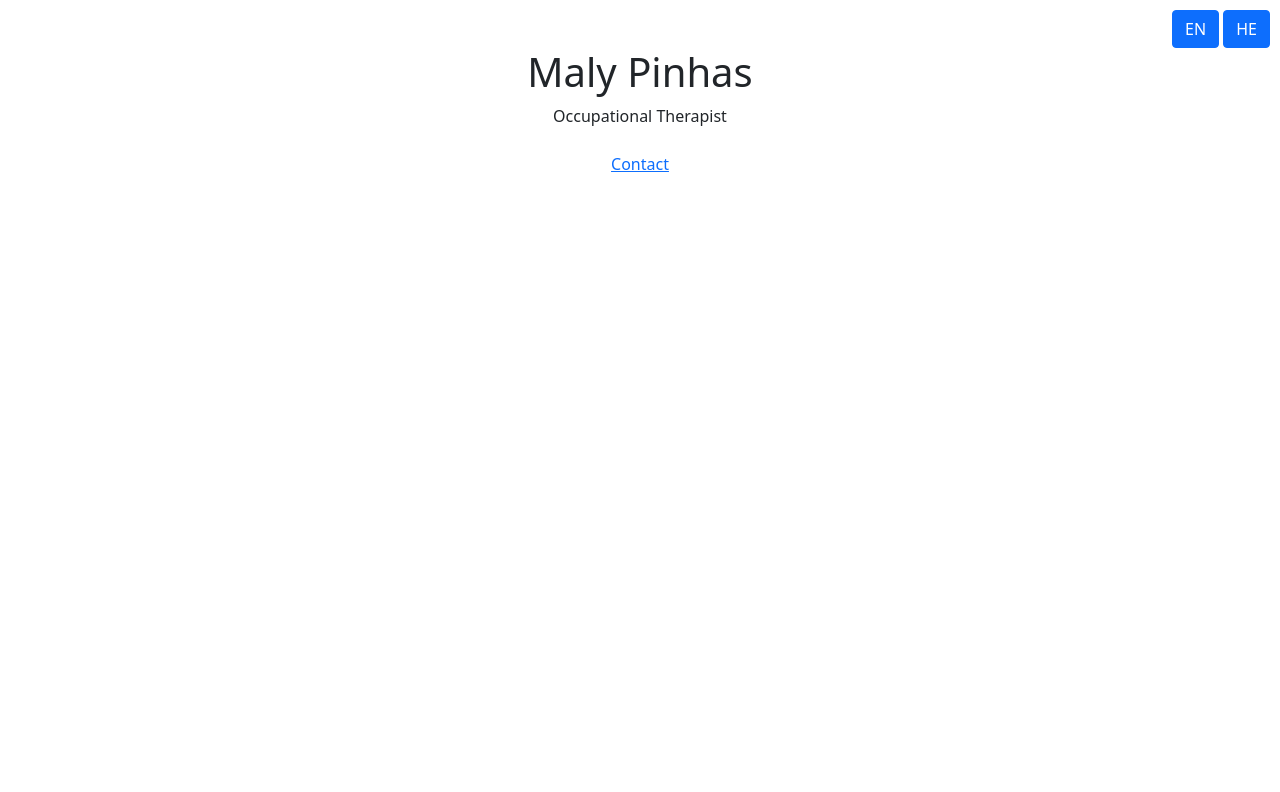
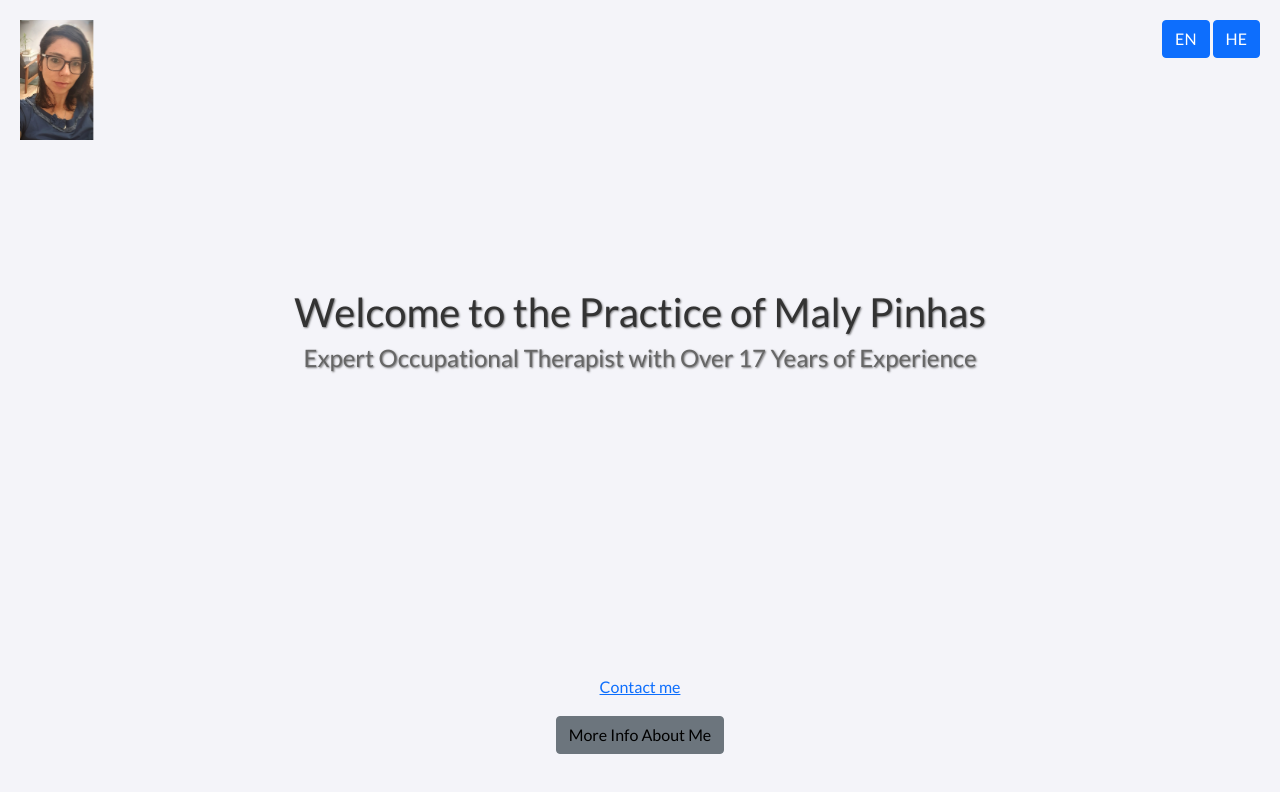
Before and after one commit to yoelp2k/my-ot, a plain HTML site: page index.html in a window 1280 px wide. Drawn offline with nearby package versions, Linux system fonts and the light colour scheme.

Commit message:
added image. restyled

```diff
--- a/en.json
+++ b/en.json
@@ -1,7 +1,9 @@
 {
     "title": "Maly Pinhas - Occupational Therapist",
-    "heading": "Maly Pinhas",
-    "description": "Occupational Therapist",
-    "contact": "Contact",
+    "heading": "Welcome to the Practice of Maly Pinhas",
+    "subheading": "Expert Occupational Therapist with Over 17 Years of Experience",
+    "description": "I am Maly Pinhas, a passionate occupational therapist with over 15 years of diverse experience. I hold a master's degree in occupational therapy and have worked extensively across different settings. My experience includes leading a team of therapists at a local institute and running my own clinic where I focused on parent counseling, group sessions, and personalized one-on-one sessions. Currently, my practice primarily supports adults with ADHD through the cognitive-functional (CogFun) approach, which focuses on practical, tailored strategies to improve daily functioning and overall well-being. I am committed to providing compassionate and effective care, helping individuals navigate their unique challenges. If you need support, please don't hesitate to contact me.",
+    "contact": "Contact me",
+    "more": "More Info About Me",
     "email": "maly@my-ot.eu"
 }
--- a/index.html
+++ b/index.html
@@ -4,57 +4,41 @@
     <meta charset="UTF-8">
     <meta name="viewport" content="width=device-width, initial-scale=1.0">
     <title id="title">Maly Pinhas - Occupational Therapist</title>
-    <!-- Bootstrap CSS -->
-    <link href="https://cdn.jsdelivr.net/npm/bootstrap@5.1.3/dist/css/bootstrap.min.css" rel="stylesheet">
-    <!-- Custom CSS for Dark Mode and other styling -->
-    <style>
-        body {
-            transition: background-color 0.3s ease;
-            background-color: #fff; /* Light mode */
-            color: #212529;
-        }
-
-        @media (prefers-color-scheme: dark) {
-            body {
-                background-color: #333; /* Dark mode */
-                color: #f8f9fa;
-            }
-
-            .btn-primary {
-                background-color: #555;
-                border-color: #666;
-            }
-
-            .btn-primary:hover {
-                background-color: #666;
-            }
-        }
-
-        .language-selector {
-            position: absolute;
-            top: 10px;
-            right: 10px;
-        }
-    </style>
 </head>
 <body>
+    <img src="maly-portrait.jpg" alt="Maly Pinhas Portrait" id="portrait">
     <div class="container mt-5">
         <div class="language-selector">
             <button class="btn btn-primary" onclick="switchLanguage('en')">EN</button>
             <button class="btn btn-primary" onclick="switchLanguage('he')">HE</button>
         </div>
-        <header class="text-center mb-4">
-            <h1 id="heading">Maly Pinhas</h1>
-            <p id="description">Occupational Therapist</p>
-        </header>
-        <section class="contact text-center">
-            <p id="contact">Contact: <a href="mailto:maly@my-ot.eu">maly@my-ot.eu</a></p>
-        </section>
+        <div class="container text-center mt-5 d-flex flex-column min-vh-100">
+            <header class="mt-auto">
+                <h1 id="heading">Welcome to the Practice of Maly Pinhas</h1>
+                <h4 id="subheading">Expert Occupational Therapist with Over 15 Years of Experience</h4>
+            </header>
+            <div class="mb-3">
+                <!-- Other content if needed -->
+            </div>
+            <div class="mt-auto mb-5">
+                <p id="contact-link"><a href="mailto:maly@my-ot.eu" class="btn btn-link">Contact Me</a></p>
+                <button id="more-info-btn" class="btn btn-info" type="button" data-bs-toggle="collapse" data-bs-target="#moreInfo" aria-expanded="false" aria-controls="moreInfo">
+                    More Info About Me
+                </button>
+                <div class="collapse" id="moreInfo">
+                    <div class="card card-body">
+                        <p id="description">Occupational Therapist description...</p>
+                    </div>
+                </div>
+            </div>
+        </div>
     </div>
-
-    <!-- Bootstrap JS Bundle (includes Popper) -->
+    <img src="./maly-portrait.jpg" alt="Maly Pinhas Portrait" id="portrait">
+    <link href="https://fonts.googleapis.com/css2?family=Lato:wght@400;700&display=swap" rel="stylesheet">
     <script src="https://cdn.jsdelivr.net/npm/bootstrap@5.1.3/dist/js/bootstrap.bundle.min.js"></script>
-    <!-- Language Switching Script -->
+    <link href="https://cdn.jsdelivr.net/npm/bootstrap@5.1.3/dist/css/bootstrap.min.css" rel="stylesheet">
+    <link href="https://fonts.googleapis.com/css2?family=Merriweather:wght@400;700&display=swap" rel="stylesheet">
+    <link rel="stylesheet" href="style.css">
     <script src="script.js"></script>
 </body>
 </html>
--- a/script.js
+++ b/script.js
@@ -22,8 +22,10 @@ function switchLanguage(lang) {
 function applyTranslations(data) {
     document.getElementById('title').textContent = data.title;
     document.getElementById('heading').textContent = data.heading;
+    document.getElementById('subheading').textContent = data.subheading;
     document.getElementById('description').textContent = data.description;
-    document.getElementById('contact').innerHTML = `<a href="mailto:${data.email}">${data.contact}</a>`;
+    document.getElementById('more-info-btn').textContent = data.more;
+    document.getElementById('contact-link').innerHTML = `<a href="mailto:${data.email}">${data.contact}</a>`;
 }
 
 // Initialize with default language
--- a/style.css
+++ b/style.css
@@ -5,17 +5,22 @@
     box-sizing: border-box;
 }
 
+:root {
+    --background-color: #f4f4f9; /* Light theme background */
+    --text-color: #333; /* Dark text for light theme */
+    --primary-color: #007bff; /* Primary blue */
+    --secondary-color: #0056b3; /* Darker blue */
+    --contact-bg-light: rgba(255, 255, 255, 0.8); /* Semi-transparent background for light theme */
+    --contact-bg-dark: rgba(44, 44, 44, 0.8); /* Earthy dark background for dark theme */
+}
+
 body {
-    font-family: 'Segoe UI', Tahoma, Geneva, Verdana, sans-serif;
-    color: #333;
+    font-family: 'Lato', sans-serif;
+    color: var(--text-color);
     line-height: 1.6;
     padding: 20px;
-    background-color: #f4f4f9;
-}
-
-header {
+    background-color: var(--background-color);
     text-align: center;
-    margin: 20px 0;
 }
 
 .language-selector {
@@ -25,7 +30,7 @@ header {
 }
 
 .lang-btn {
-    background-color: #007BFF;
+    background-color: var(--primary-color);
     border: none;
     border-radius: 5px;
     color: white;
@@ -36,23 +41,112 @@ header {
 }
 
 .lang-btn:hover {
-    background-color: #0056b3;
+    background-color: var(--secondary-color);
 }
 
-.contact {
-    background-color: white;
+h1, h4 {
+    text-shadow: 1px 1px 2px rgba(0, 0, 0, 0.5);
+}
+
+h1 {
+    margin-top: 20px;
+    font-size: 2.5rem;
+}
+
+h4 {
+    margin-bottom: 20px;
+    font-size: 1.5rem;
+    color: #666;
+}
+
+.btn-info {
+    background-color: #6c757d; /* A neutral, soft gray replacing the cyan */
+    border-color: #6c757d;
+}
+
+.btn-info:hover {
+    background-color: #5a6268; /* Slightly darker shade for hover */
+    border-color: #545b62;
+}
+
+.contact, .card {
+    background-color: var(--contact-bg-light);
     padding: 20px;
     margin-top: 20px;
-    text-align: center;
     border-radius: 8px;
     box-shadow: 0 2px 5px rgba(0,0,0,0.1);
 }
 
 .contact a {
-    color: #007BFF;
+    color: var(--primary-color);
+    font-size: 1.2rem;
     text-decoration: none;
 }
 
 .contact a:hover {
     text-decoration: underline;
 }
+
+/* Dark theme styles */
+@media (prefers-color-scheme: dark) {
+    :root {
+        --background-color: #333;
+        --text-color: #f8f9fa;
+        --contact-bg-light: var(--contact-bg-dark); /* Update for dark theme */
+    }
+
+    body {
+        background-color: var(--background-color);
+        color: var(--text-color);
+    }
+
+    .contact, .card {
+        background-color: var(--contact-bg-dark);
+        color: var(--text-color);
+    }
+
+    .contact a {
+        color: #4a90e2; /* Brighter link color for better visibility */
+    }
+}
+
+.container {
+    display: flex;
+    flex-direction: column;
+    justify-content: center; /* Aligns children vertically in the center */
+    align-items: center; /* Aligns children horizontally in the center */
+    height: 80vh;
+    text-align: center; /* Centers text */
+    padding: 20px; /* Padding around the edges */
+    box-sizing: border-box; /* Includes padding in the height calculation */
+}
+
+header {
+    margin-top: 0; /* Reset any top margin */
+    margin-bottom: 20px; /* Space between header and buttons */
+}
+
+.contact, .card {
+    margin-top: 20px; /* Space above contact */
+    margin-bottom: 20px; /* Space below card if expanded */
+}
+
+/* Ensure buttons are visible and accessible */
+.contact, .card, .language-selector {
+    z-index: 1; /* Brings your clickable elements above the background if necessary */
+}
+
+/* Responsive Adjustments for smaller screens */
+@media (max-height: 800px) {
+    .container {
+        padding: 10px; /* Reduces padding to fit smaller screens */
+    }
+}
+
+#portrait {
+    position: fixed; /* Fixed position relative to the viewport */
+    top: 20px; /* Space from the top */
+    left: 20px; /* Space from the left */
+    max-width: 15%; /* Maximum size relative to the viewport width */
+    max-height: 15%; /* Maximum size relative to the viewport height */
+}
```
Also changed, not shown: he.json (+5 -3 lines), maly-portrait.jpg (added).
